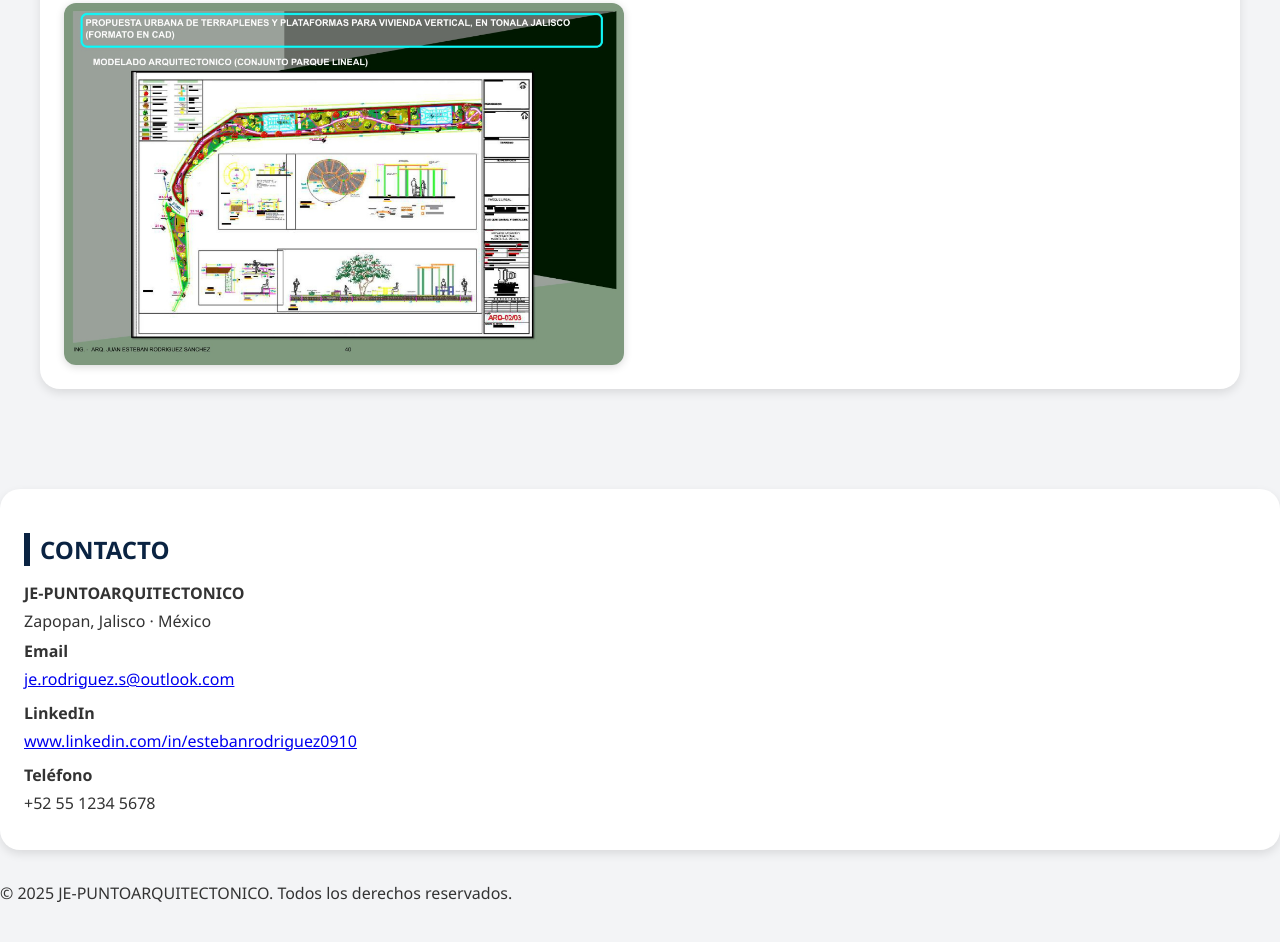
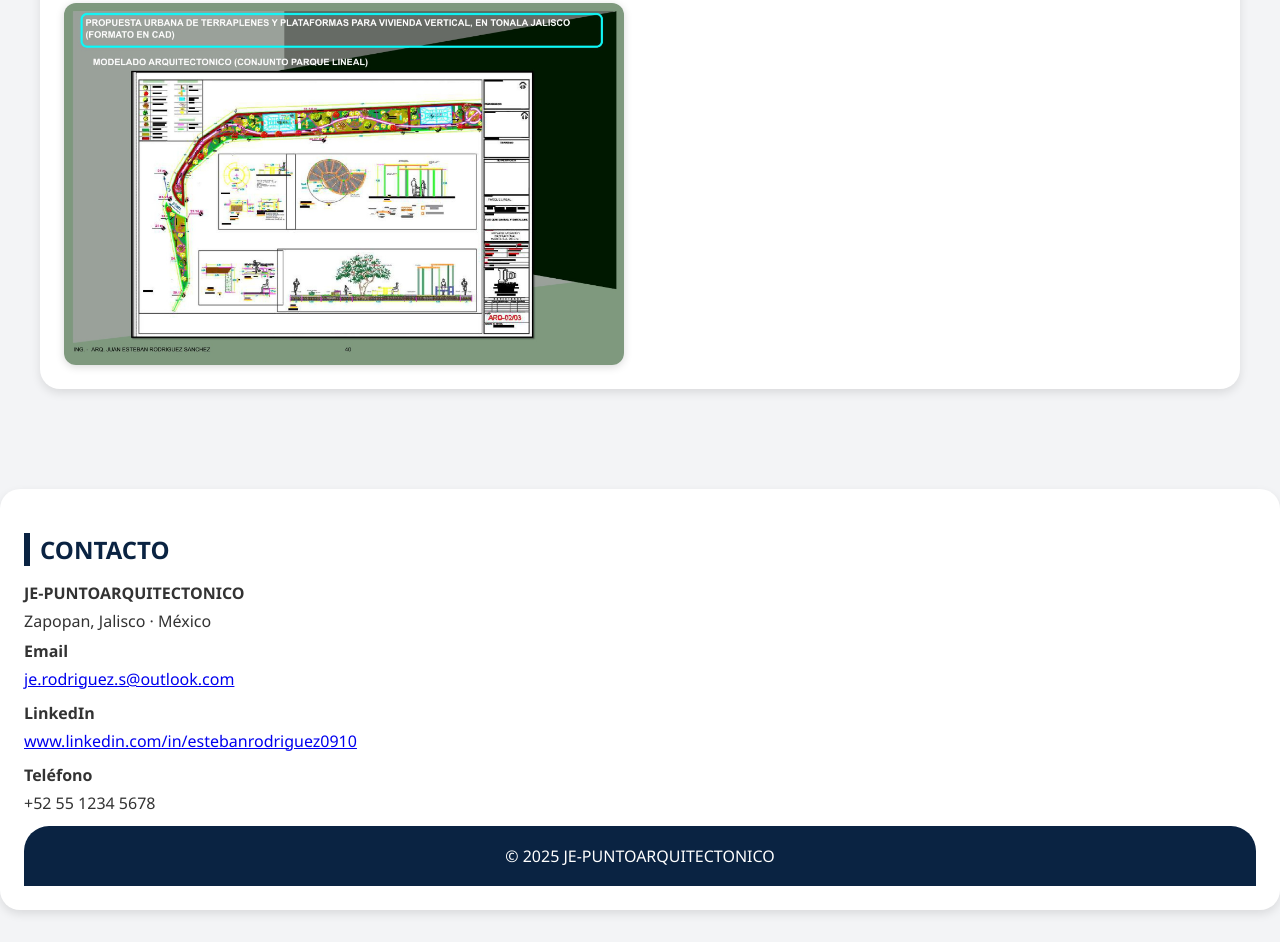
Before and after one commit to gwmitajers-gif/JE.PUNTOARQUITECTONICO, a plain HTML site: page index.html in a window 1280 px wide. Shown: the part 1797-2739 px from the top of the page. Before the commit the page ends 2701 px from the top, so only its background shows below. Drawn offline with Linux system fonts and the light colour scheme.

Commit message:
Update index.html

```diff
--- a/index.html
+++ b/index.html
@@ -103,6 +103,7 @@
     <img src="logo-arq.jpg" alt="Logotipo JE-PUNTOARQUITECTONICO">
   </header>
 
+  <!-- PROYECTOS -->
   <main>
     <section>
       <h2>Aula Magna</h2>
@@ -149,7 +150,8 @@
             <p style="margin:0 0 6px;"><strong>Teléfono</strong></p>
             <p style="margin:0 0 12px; color:var(--gray);">+52 55 1234 5678</p>
 
-        </div>
-      </section>
-        © 2025 JE-PUNTOARQUITECTONICO. Todos los derechos reservados.
-      </footer>
+<footer>
+    <p>© 2025 JE-PUNTOARQUITECTONICO</p>
+
+</body>
+</html>
```
